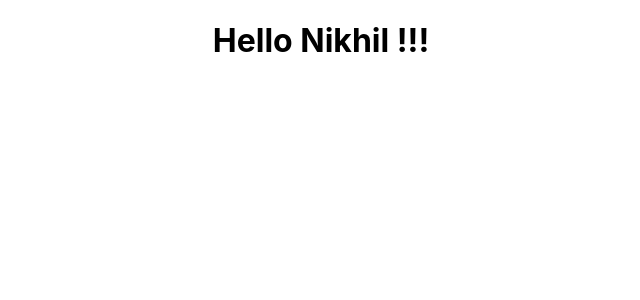
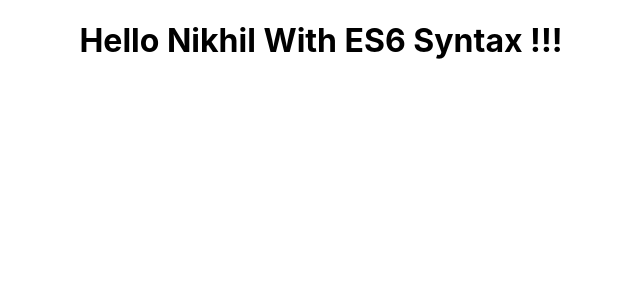
Before and after one commit to nikhilr1985/react, a React (Create React App) app: page / in a window 1280 px wide. Shown: the top 300 px of the page, without its empty margins (319-959 px from the left). Built offline with nearby package versions, Linux system fonts and the light colour scheme.

Commit message:
Functional Component Part 2  using ES6 syntax

```diff
--- a/src/components/Greet.js
+++ b/src/components/Greet.js
@@ -1,5 +1,3 @@
-function Greet() {
-  return <h1>Hello Nikhil !!!</h1>;
-}
+const Greet = () => <h1>Hello Nikhil With ES6 Syntax !!!</h1>;
 
 export default Greet;
```
